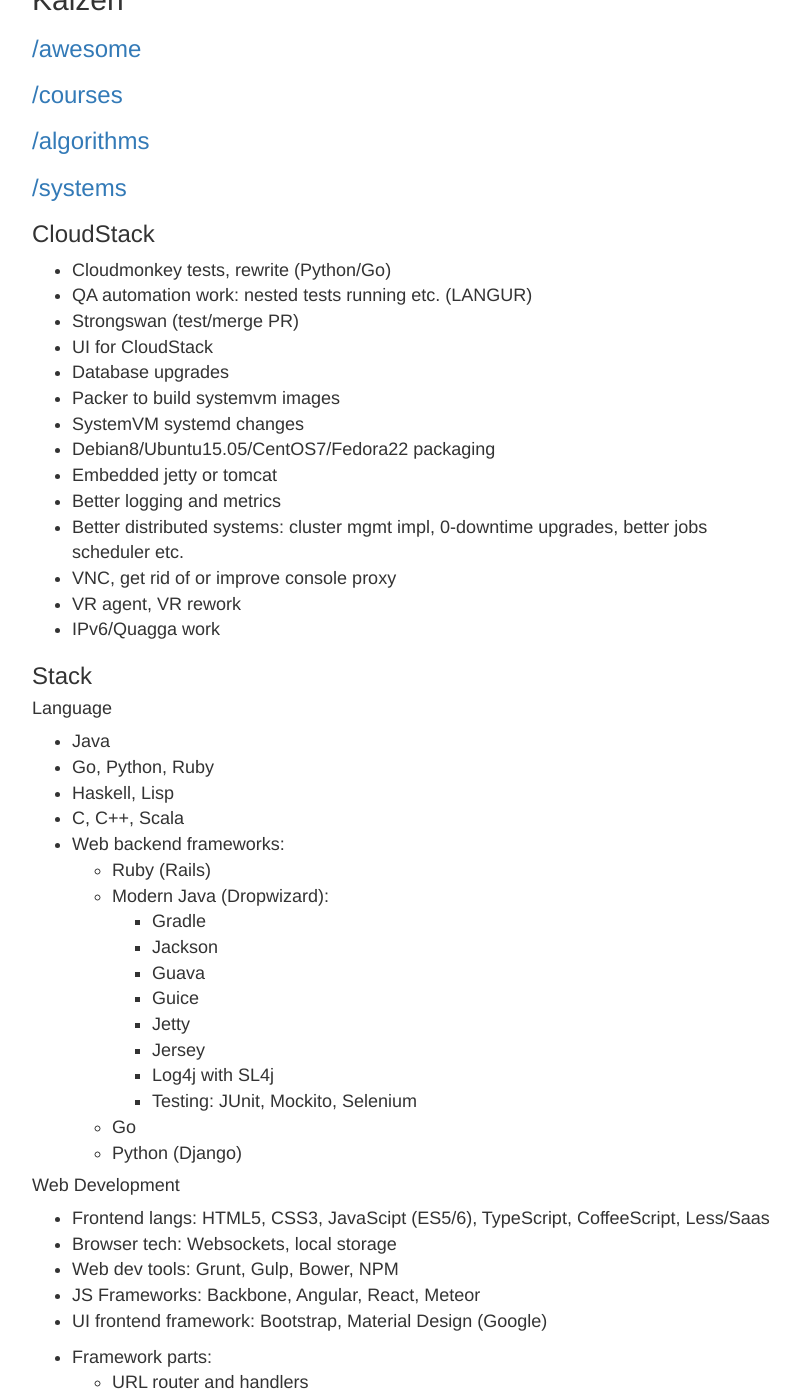
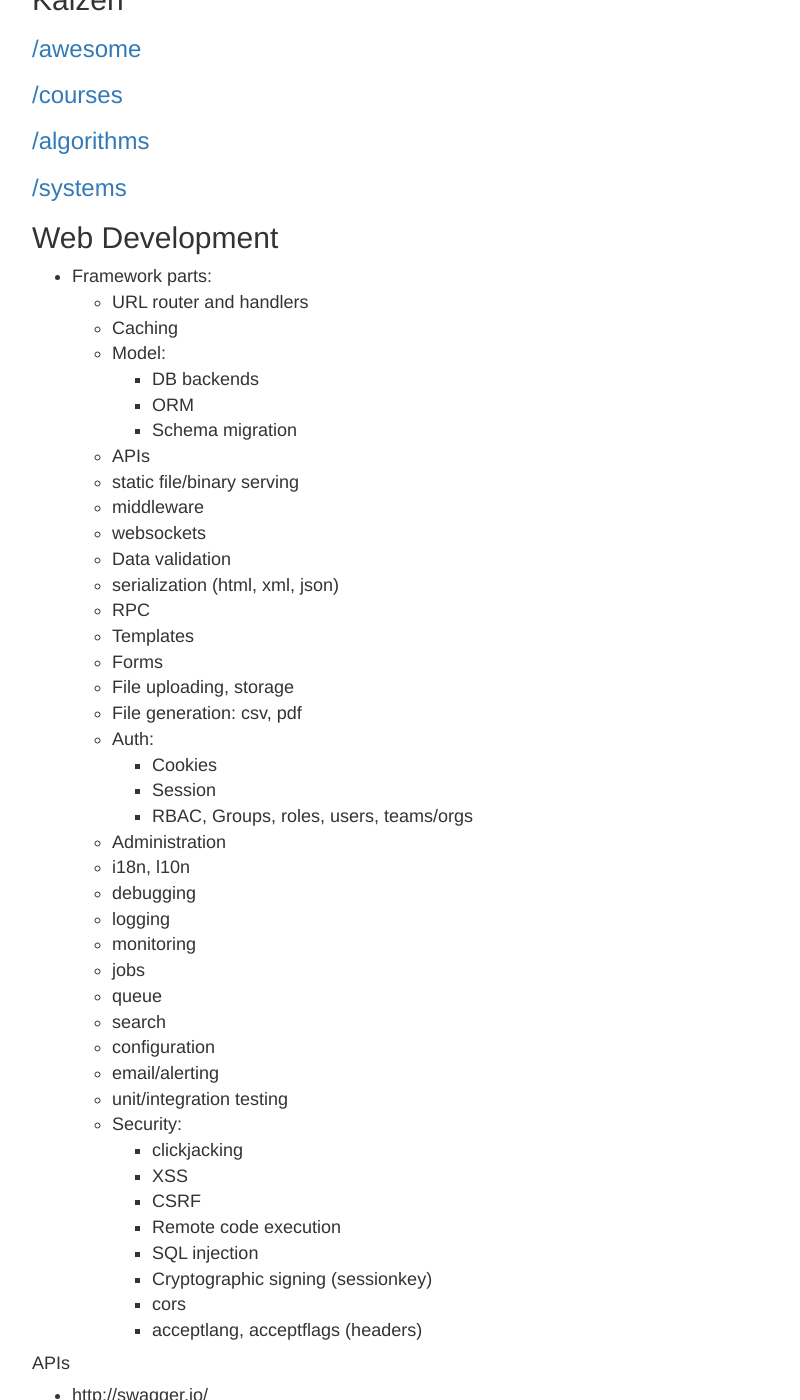
Before and after one commit to rohityadavcloud/rohityadavcloud.github.io, a Jekyll site: the page built from k/index.markdown, in a window 1280 px wide and 1400 px high, scrolled down 197 px. Shown: the whole window, without its empty margins (233-1033 px from the left). Built offline with Jekyll 4.4.1, drawn with Linux system fonts in a browser that asks for light colours; some of the changed text lies outside the part shown.

Commit message:
kup
Signed-off-by: Rohit Yadav <rohit.yadav@shapeblue.com>

```diff
--- a/k/index.markdown
+++ b/k/index.markdown
@@ -12,52 +12,7 @@
 
 ### [/systems](./systems)
 
-### CloudStack
-
-- Cloudmonkey tests, rewrite (Python/Go)
-- QA automation work: nested tests running etc. (LANGUR)
-- Strongswan (test/merge PR)
-- UI for CloudStack
-- Database upgrades
-- Packer to build systemvm images
-- SystemVM systemd changes
-- Debian8/Ubuntu15.05/CentOS7/Fedora22 packaging
-- Embedded jetty or tomcat
-- Better logging and metrics
-- Better distributed systems: cluster mgmt impl, 0-downtime upgrades, better jobs scheduler etc.
-- VNC, get rid of or improve console proxy
-- VR agent, VR rework
-- IPv6/Quagga work
-
-### Stack
-
-#### Language
-
-- Java
-- Go, Python, Ruby
-- Haskell, Lisp
-- C, C++, Scala
-- Web backend frameworks:
-  + Ruby (Rails)
-  + Modern Java (Dropwizard):
-    - Gradle
-    - Jackson
-    - Guava
-    - Guice
-    - Jetty
-    - Jersey
-    - Log4j with SL4j
-    - Testing: JUnit, Mockito, Selenium
-  + Go
-  + Python (Django)
-
-#### Web Development
-
-- Frontend langs: HTML5, CSS3, JavaScipt (ES5/6), TypeScript, CoffeeScript, Less/Saas
-- Browser tech: Websockets, local storage
-- Web dev tools: Grunt, Gulp, Bower, NPM
-- JS Frameworks: Backbone, Angular, React, Meteor
-- UI frontend framework: Bootstrap, Material Design (Google)
+## Web Development
 
 - Framework parts:
   + URL router and handlers
@@ -130,14 +85,6 @@
 - Locking/consensus: Etcd, Zookeeper
 - Experimental: Mesos, Vagrant, Packer, Serf/Consul, Terraform, Vault, Capgemini/Apollo
 
-### Hack
-
-- Accounting app (webzash, wave)
-- CloudStack QA crowdsourcing app
-- CloudStack UI (mostly frontend intensive)
-- MergeShack: Code sharing RBAC shack
-- Offline buffer-app like mobile app
-
 ### Stash
 
 - http://www.postgresguide.com
```
Also changed, not shown: k/systems.markdown (+0 -8 lines).
